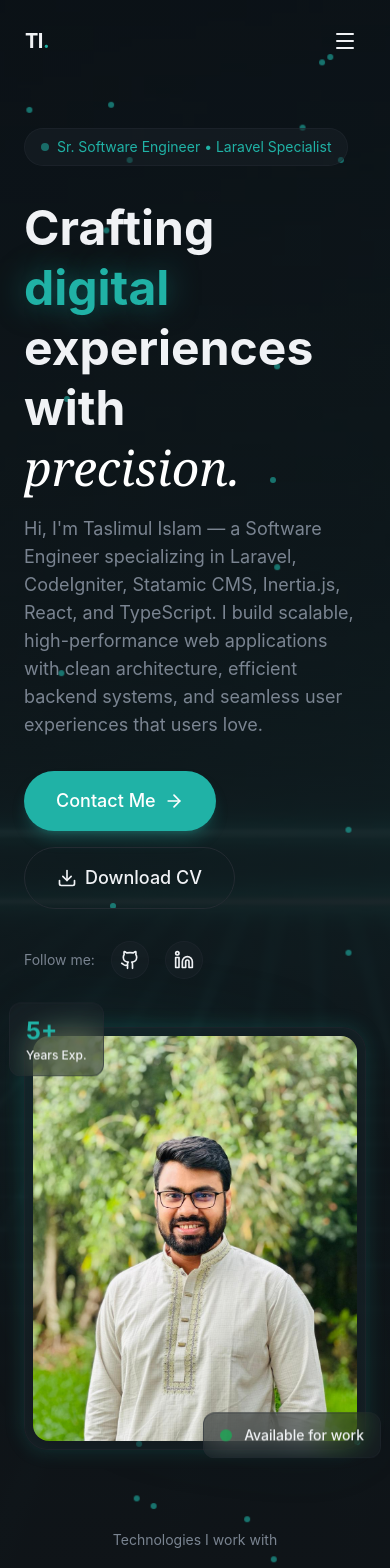
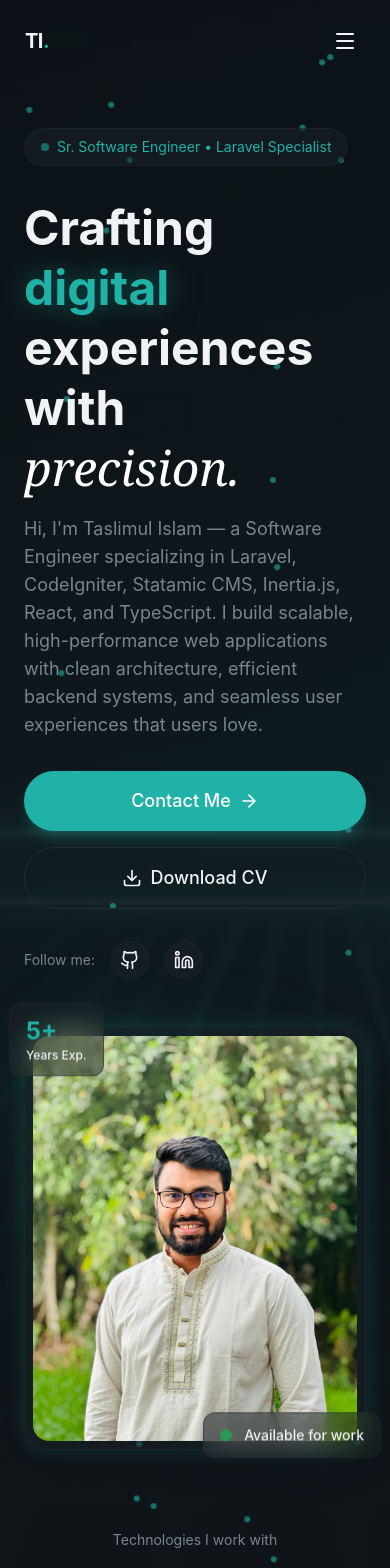
Before and after one commit to taslimulislam/taslimulislam.github.io, a React (Vite) app: page / in a window 390 px wide. Shown: the top 1568 px of the page. Built offline with nearby package versions, Linux system fonts and the light colour scheme.

Commit message:
contact button issue fixed

```diff
--- a/src/components/AnimatedBorderButton.jsx
+++ b/src/components/AnimatedBorderButton.jsx
@@ -1,15 +1,17 @@
-import { Download } from "lucide-react";
+export const AnimatedBorderButton = ({ children, className = "", href, ...props }) => {
+  const Component = href ? "a" : "button";
+  const componentProps = href ? { href, ...props } : { type: "button", ...props };
 
-export const AnimatedBorderButton = ({ children }) => {
   return (
-    <button
-      className="relative bg-transparent border border-border
+    <Component
+      className={`relative bg-transparent border border-border
         text-foreground hover:border-primary/50 transition-all
         duration-1000 focus:outline-none focus-visible:ring-2
         focus-visible:ring-primary focus-visible:ring-offset-2
         disabled:opacity-50 disabled:cursor-not-allowed group
         px-8 py-4 text-lg font-medium rounded-full overflow-visible
-        animated-border"
+        animated-border ${className}`}
+      {...componentProps}
     >
       {/* Animated SVG Border */}
       <svg
@@ -33,6 +35,6 @@ export const AnimatedBorderButton = ({ children }) => {
       <span className="relative z-10 flex items-center justify-center gap-2">
         {children}
       </span>
-    </button>
+    </Component>
   );
 };
--- a/src/components/Button.jsx
+++ b/src/components/Button.jsx
@@ -2,10 +2,11 @@ export const Button = ({
   className = "",
   size = "default",
   children,
+  href,
   ...props
 }) => {
   const baseClasses =
-    "relative overflow-hidden rounded-full font-medium focus:outline-none focus-visible:ring-2 focus-visible:ring-primary bg-primary text-primary-foreground hover:bg-primary/90 shadow-lg shadow-primary/25";
+    "relative inline-flex items-center justify-center overflow-hidden rounded-full font-medium focus:outline-none focus-visible:ring-2 focus-visible:ring-primary bg-primary text-primary-foreground hover:bg-primary/90 shadow-lg shadow-primary/25";
 
   const sizeClasses = {
     sm: "px-4 py-2 text-sm",
@@ -13,11 +14,14 @@ export const Button = ({
     lg: "px-8 py-4 text-lg",
   };
   const classes = `${baseClasses} ${sizeClasses[size]} ${className}`;
+  const Component = href ? "a" : "button";
+  const componentProps = href ? { href, ...props } : { type: "button", ...props };
+
   return (
-    <button className={classes} {...props}>
+    <Component className={classes} {...componentProps}>
       <span className="relative flex items-center justify-center gap-2">
         {children}
       </span>
-    </button>
+    </Component>
   );
 };
--- a/src/layout/Navbar.jsx
+++ b/src/layout/Navbar.jsx
@@ -92,7 +92,7 @@ export const Navbar = () => {
 
         {/* CTA Button */}
         <div className="hidden md:block">
-          <Button size="sm"><a href="#contact">Contact Me</a></Button>
+          <Button size="sm" href="#contact">Contact Me</Button>
         </div>
 
         {/* Mobile Menu Button */}
@@ -123,8 +123,8 @@ export const Navbar = () => {
               </a>
             ))}
 
-            <Button onClick={() => setIsMobileMenuOpen(false)}>
-              <a href="#contact">Contact Me</a>
+            <Button href="#contact" onClick={() => setIsMobileMenuOpen(false)}>
+              Contact Me
             </Button>
           </div>
         </div>
--- a/src/sections/Contact.jsx
+++ b/src/sections/Contact.jsx
@@ -121,22 +121,24 @@ export const Contact = () => {
                 Contact Information
               </h3>
 
-              <div className="space-y-4">
+              <div className="space-y-3">
                 {contactInfo.map((item, i) => (
                   <a
                     key={i}
                     href={item.href}
-                    className="flex items-center gap-4 p-4 rounded-xl hover:bg-surface transition-colors group"
+                    className="flex items-start gap-4 p-4 rounded-xl hover:bg-surface transition-colors group"
                   >
-                    <div className="w-12 h-12 rounded-xl bg-primary/10 flex items-center justify-center group-hover:bg-primary/20 transition-colors">
+                    <div className="w-12 h-12 shrink-0 rounded-xl bg-primary/10 flex items-center justify-center group-hover:bg-primary/20 transition-colors">
                       <item.icon className="w-5 h-5 text-primary" />
                     </div>
 
-                    <div>
-                      <div className="text-sm text-muted-foreground">
+                    <div className="min-w-0">
+                      <div className="text-xs tracking-wide text-muted-foreground">
                         {item.label}
                       </div>
-                      <div className="font-medium">{item.value}</div>
+                      <div className="font-medium wrap-break-word leading-snug mt-1">
+                        {item.value}
+                      </div>
                     </div>
                   </a>
                 ))}
--- a/src/sections/Hero.jsx
+++ b/src/sections/Hero.jsx
@@ -93,19 +93,19 @@ export const Hero = () => {
             </div>
 
             {/* CTAs */}
-            <div className="flex flex-wrap gap-4 animate-fade-in animation-delay-300">
-              <Button size="lg">
-                <a href="#contact">Contact Me</a> <ArrowRight className="w-5 h-5" />
+            <div className="flex flex-col sm:flex-row gap-4 animate-fade-in animation-delay-300">
+              <Button size="lg" className="w-full sm:w-auto" href="#contact">
+                Contact Me <ArrowRight className="w-5 h-5" />
               </Button>
-              <AnimatedBorderButton>
+              <AnimatedBorderButton
+                className="w-full sm:w-auto"
+                href="/Taslimul_Senior_Software_Engineer_CV.pdf"
+                download="Taslimul_Senior_Software_Engineer_CV.pdf"
+                target="_blank"
+                rel="noopener noreferrer"
+              >
                 <Download className="w-5 h-5" />
-                <a
-                  href="/Taslimul_Senior_Software_Engineer_CV.pdf"
-                  download="Taslimul_Senior_Software_Engineer_CV.pdf"
-                  target="_blank"
-                  rel="Taslimul Islam"
-                >Download CV</a>
-
+                Download CV
               </AnimatedBorderButton>
             </div>
 
--- a/src/sections/Projects.jsx
+++ b/src/sections/Projects.jsx
@@ -103,7 +103,7 @@ export const Projects = () => {
                  to-transparent opacity-60"
                 />
                 {/* Overlay Links */}
-                <div className="absolute inset-0 flex items-center justify-center gap-4 opacity-0 group-hover:opacity-100 transition-opacity duration-300">
+                <div className="absolute inset-0 flex items-center justify-center gap-4 opacity-100 md:opacity-0 md:group-hover:opacity-100 transition-opacity duration-300">
                   {project.link != "" &&
                     <a
                     href={project.link}
```
